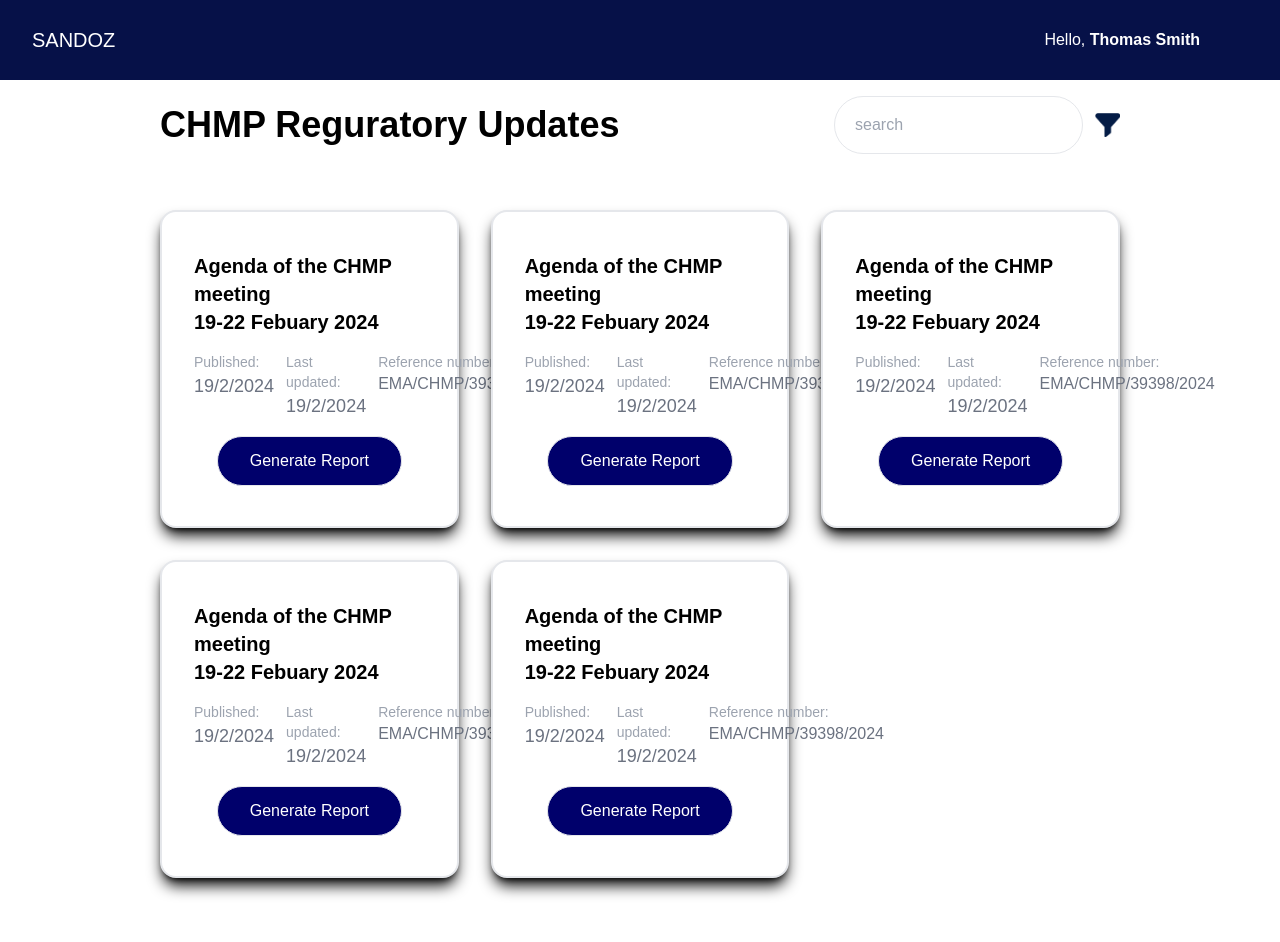
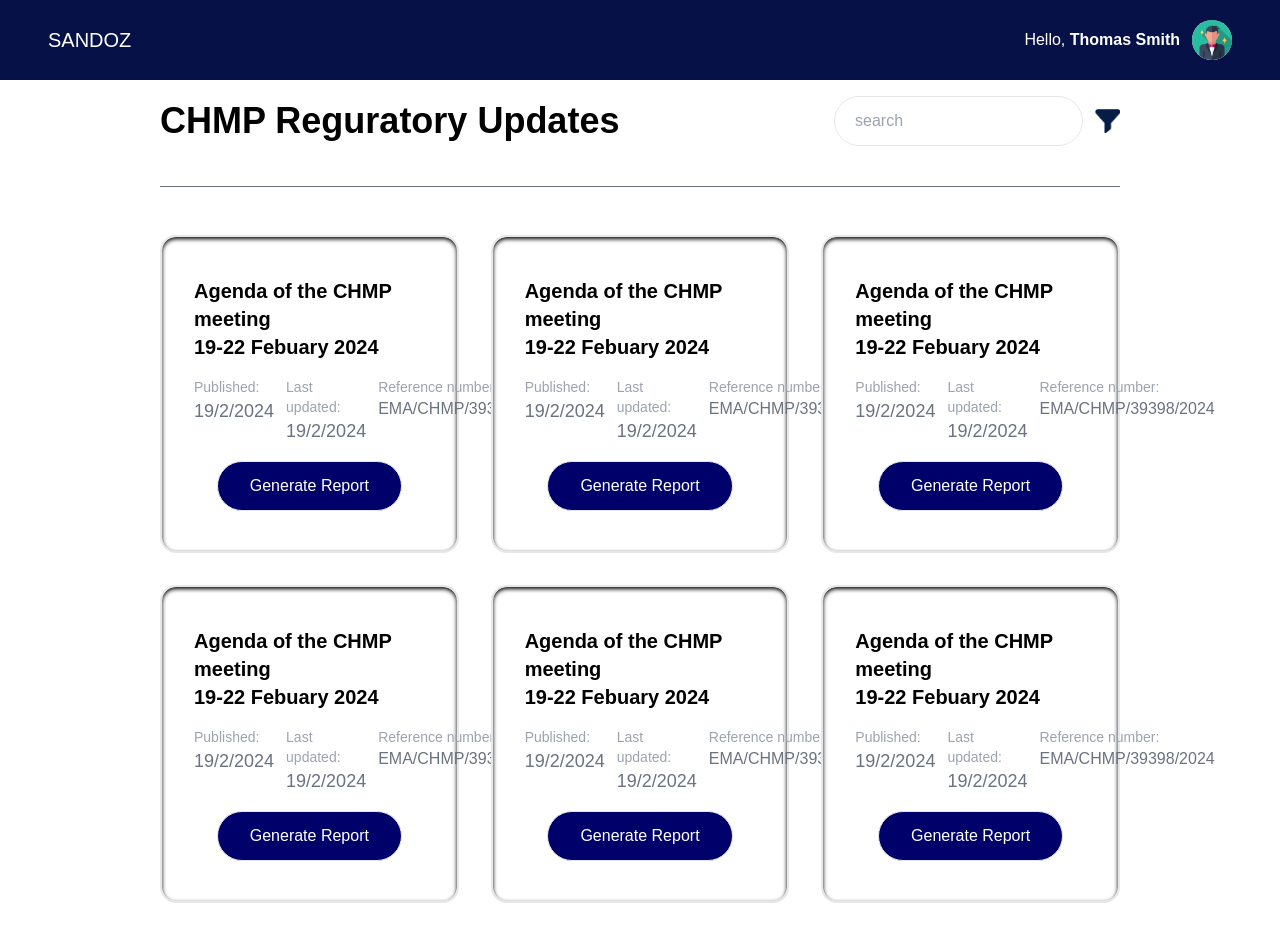
Before and after one commit to fawemimo/sandoz, a plain HTML site: page reg.html in a window 1280 px wide. Drawn offline with nearby package versions, Linux system fonts and the light colour scheme.

Commit message:
fourth commit

```diff
--- a/reg.html
+++ b/reg.html
@@ -17,7 +17,7 @@
     <div class="">
       <header class="flex-none scrolled fixed left-0 right-0 top-0 z-50">
         <div
-          class="bg-[#061148] w-full text-white px-8 py-10 sm:py-4 lg:py-6x h-20 sm:px-8 flex flex-row justify-between lg:justify-between items-center transition-colors duration-300"
+          class="bg-[#061148] w-full text-white px-12 py-10 sm:py-4 lg:py-6x h-20 sm:px-12 flex flex-row justify-between lg:justify-between items-center transition-colors duration-300"
         >
           <div class="w-full">
             <a href="/" class="flex items-center">
@@ -25,11 +25,11 @@
             </a>
           </div>
           <div
-            class="w-full space-x-12 flex justify-end max-lg:hiddenx items-center text-[16px]"
+            class="w-full space-x-3 flex justify-end max-lg:hiddenx items-center text-[16px]"
           >
             <p>Hello, <strong>Thomas Smith</strong></p>
             <div class="w-fit rounded-full bg-slate-500 text-white">
-              <i class="fa-solid fa-user"></i>
+              <img src="/img/11.jpeg" class="w-10 rounded-full h-10" alt="">
             </div>
           </div>
         </div>
@@ -37,22 +37,22 @@
       <div
         class="content flex flex-col px-6 lg:px-40 justify-center overflow-y-auto gap-10 h-full py-20 overflow-auto bg-[#ffffff]"
       >
-      <div class="lg:flex-row flex flex-col py-4 gap-4 justify-between items-center">
-        <h1 class="text-4xl text-left font-bold text-black">
+      <div class="lg:flex-row flex flex-col pt-4 gap-4 justify-between items-center">
+        <h1 class="text-4xl text-left font-bold text-black flex">
           CHMP Reguratory Updates
         </h1>
         <div class="flex gap-3 items-center">
           <div class="relative">
-            <input type="search" name="" id="" placeholder="search" class="rounded-full px-5 py-4 border w-full">
+            <input type="search" name="" id="" placeholder="search" class="rounded-full px-5 py-3 border w-full">
 
           </div>
           <div class="filter"><img src="img/5.png" class="w-[25px]" /> </div>
         </div>
       </div>
-
+        <div class="w-full mx-auto mb-2 h-px bg-gray-500"></div>
         <div class="grid  grid-cols-1 lg:grid-cols-3 gap-8">
           <div
-            class=" border border-2 shadow-lg space-y-4 shadow-black border-gray-200 bg-white  rounded-2xl w-full h-[100%] py-10 flex flex-col  px-8"
+            class=" border border-2 shadow-inner space-y-4 shadow-black border-gray-200 bg-white  rounded-2xl w-full h-[100%] py-10 flex flex-col  px-8"
           >
             <h1 class="text-xl text-[#000000] font-bold">Agenda of the CHMP meeting  <br>19-22 Febuary 2024</h1>
               <div class="flex gap-3">
@@ -76,7 +76,7 @@
               </div>
           </div>
           <div
-            class=" border border-2 shadow-lg space-y-4 shadow-black border-gray-200 bg-white  rounded-2xl w-full h-[100%] py-10 flex flex-col  px-8"
+            class=" border border-2 shadow-inner space-y-4 shadow-black border-gray-200 bg-white  rounded-2xl w-full h-[100%] py-10 flex flex-col  px-8"
           >
             <h1 class="text-xl text-[#000000] font-bold">Agenda of the CHMP meeting  <br>19-22 Febuary 2024</h1>
               <div class="flex gap-3">
@@ -101,7 +101,32 @@
           </div>
 
           <div
-            class=" border border-2 shadow-lg space-y-4 shadow-black border-gray-200 bg-white  rounded-2xl w-full h-[100%] py-10 flex flex-col  px-8"
+          class=" border border-2 shadow-inner space-y-4 shadow-black border-gray-200 bg-white  rounded-2xl w-full h-[100%] py-10 flex flex-col  px-8"
+        >
+          <h1 class="text-xl text-[#000000] font-bold">Agenda of the CHMP meeting  <br>19-22 Febuary 2024</h1>
+            <div class="flex gap-3">
+              <div class="flex flex-col">
+                <small class="text-gray-400 text-sm">Published:</small>
+                <div class="text-lg text-gray-500">19/2/2024</div>
+              </div>
+              <div class="flex flex-col">
+                <small class="text-gray-400 text-sm">Last updated:</small>
+                <div class="text-lg text-gray-500">19/2/2024</div>
+              </div>
+              <div class="flex flex-col">
+                <small class="text-gray-400 text-sm">Reference number:</small>
+                <div class="text-md text-gray-500">EMA/CHMP/39398/2024</div>
+              </div>
+
+            </div>
+            <div class="flex justify-center items-center">
+              <button class="px-8 py-3 border rounded-full bg-[#00006b] text-white">Generate Report</button>
+
+            </div>
+        </div>
+
+          <div
+            class=" border border-2 shadow-inner space-y-4 shadow-black border-gray-200 bg-white  rounded-2xl w-full h-[100%] py-10 flex flex-col  px-8"
           >
             <h1 class="text-xl text-[#000000] font-bold">Agenda of the CHMP meeting  <br>19-22 Febuary 2024</h1>
               <div class="flex gap-3">
@@ -125,7 +150,7 @@
               </div>
           </div>
           <div
-            class=" border border-2 shadow-lg space-y-4 shadow-black border-gray-200 bg-white  rounded-2xl w-full h-[100%] py-10 flex flex-col  px-8"
+            class=" border border-2 shadow-inner space-y-4 shadow-black border-gray-200 bg-white  rounded-2xl w-full h-[100%] py-10 flex flex-col  px-8"
           >
             <h1 class="text-xl text-[#000000] font-bold">Agenda of the CHMP meeting  <br>19-22 Febuary 2024</h1>
               <div class="flex gap-3">
@@ -149,7 +174,7 @@
               </div>
           </div>
           <div
-            class=" border border-2 shadow-lg space-y-4 shadow-black border-gray-200 bg-white  rounded-2xl w-full h-[100%] py-10 flex flex-col  px-8"
+            class=" border border-2 shadow-inner space-y-4 shadow-black border-gray-200 bg-white  rounded-2xl w-full h-[100%] py-10 flex flex-col  px-8"
           >
             <h1 class="text-xl text-[#000000] font-bold">Agenda of the CHMP meeting  <br>19-22 Febuary 2024</h1>
               <div class="flex gap-3">
--- a/style.css
+++ b/style.css
@@ -3,7 +3,3 @@ body {
     font-family: Arial, sans-serif;
     height: 100vh;
 }
-
-nav {
-
-}
```
Also changed, not shown: index.html (+11 -13 lines), img/11.jpeg (added), 1 other file.
